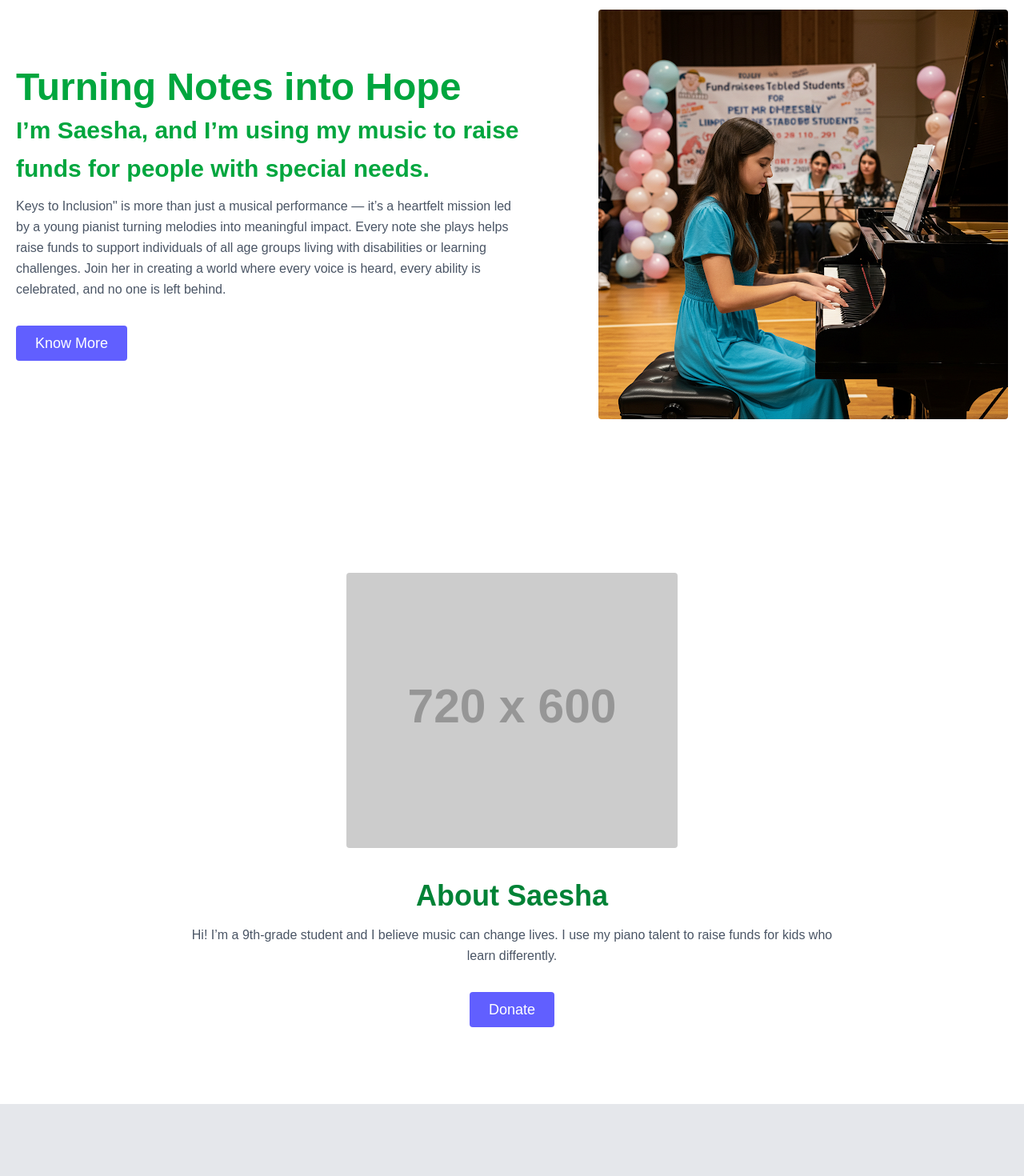
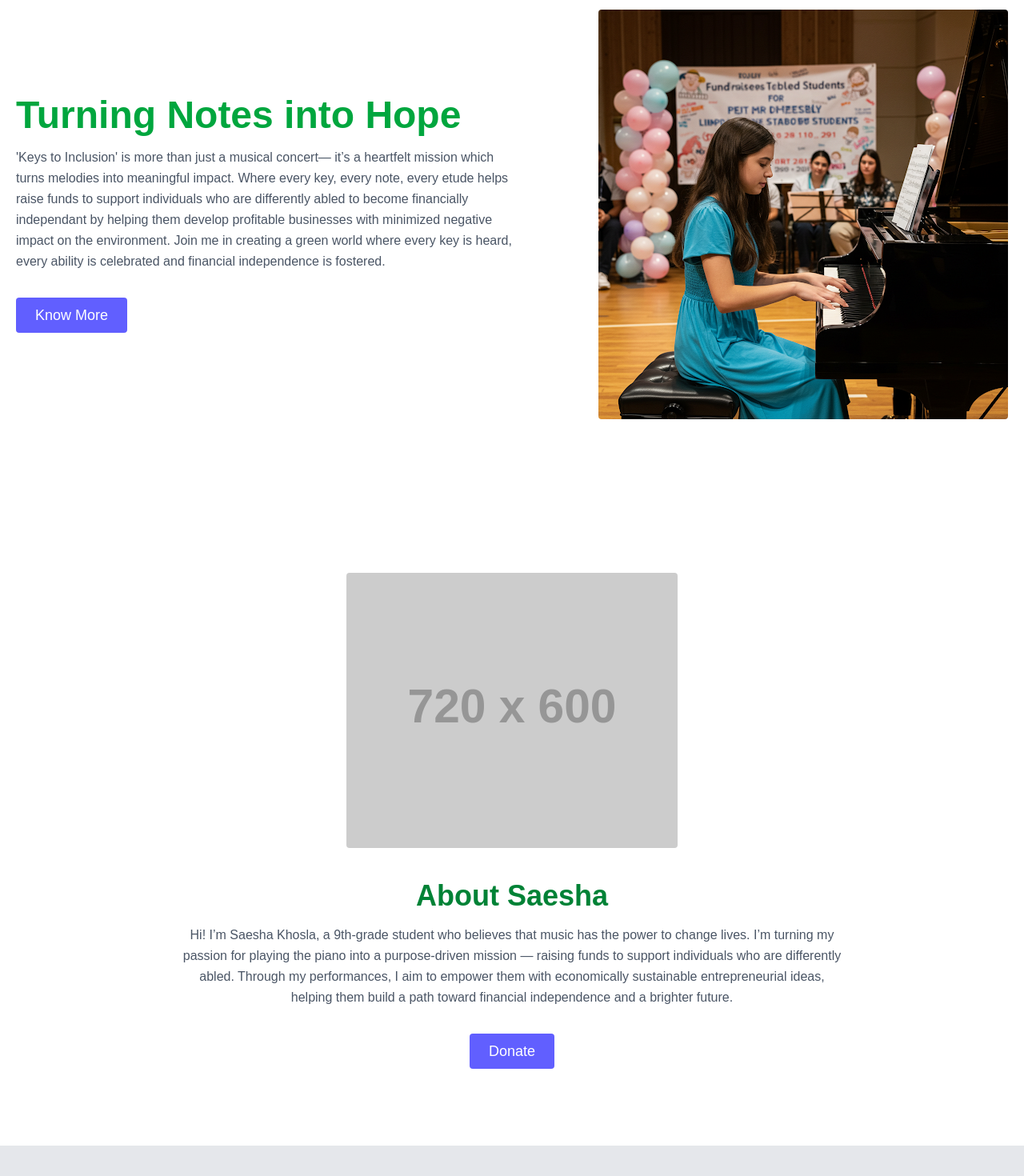
Before and after one commit to Vab31/kif, a Next.js app: page / in a window 1280 px wide. Shown: the part 988-2458 px from the top of the page at 80% size. Built offline with nearby package versions, Linux system fonts and the light colour scheme.

Commit message:
content chnge

```diff
--- a/src/app/component/hero.js
+++ b/src/app/component/hero.js
@@ -6,9 +6,9 @@ export default function Hero() {
     <div class="container mx-auto flex px-5 py-24 md:flex-row flex-col items-center">
       <div class="lg:flex-grow md:w-1/2 lg:pr-24 md:pr-16 flex flex-col md:items-start md:text-left mb-16 md:mb-0 items-center text-center">
         <h1 class="title-font sm:text-5xl text-3xl mb-4 font-extrabold text-green-600">Turning Notes into Hope
-          <br class="hidden lg:inline-block"/><span className='sm:text-3xl text-xl'> I’m Saesha, and I’m using my music to raise funds for people with special needs.</span>
+          {/* <br class="hidden lg:inline-block"/><span className='sm:text-3xl text-xl'> I’m Saesha Khosla and I’m turning my love for playing the Piano to raise funds for individuals who are differently abled and empower them to be financially independent with economically sustainable entrepreneurial ideas.</span> */}
         </h1>
-        <p class="mb-8 leading-relaxed">Keys to Inclusion" is more than just a musical performance — it’s a heartfelt mission led by a young pianist turning melodies into meaningful impact. Every note she plays helps raise funds to support individuals of all age groups living with disabilities or learning challenges. Join her in creating a world where every voice is heard, every ability is celebrated, and no one is left behind.</p>
+        <p class="mb-8 leading-relaxed">'Keys to Inclusion' is more than just a musical concert— it’s a heartfelt mission which turns melodies into meaningful impact. Where every key, every note, every etude helps raise funds to support individuals who are differently abled to become financially independant by helping them develop profitable businesses with minimized negative impact on the environment. Join me in creating a green world where every key is heard, every ability is celebrated and financial independence is fostered.</p>
         <div class="flex justify-center">
           <a href='/us'>
           <button class="inline-flex text-white bg-indigo-500 border-0 py-2 px-6 focus:outline-none hover:bg-indigo-600 rounded text-lg">Know More</button>
--- a/src/app/component/nav.js
+++ b/src/app/component/nav.js
@@ -11,7 +11,7 @@ export default function Nav() {
             <img
               src="/images/logo.png"
               alt="Logo"
-              className="w-20 h-10 sm:w-24 sm:h-5 md:w-28 md:h-14 lg:w-32 lg:h-16 object-contain"
+              className="w-28 h-15 sm:w-32 sm:h-10 md:w-28 md:h-20 lg:w-32 lg:h-16 object-contain"
             />
           </a>
 
--- a/src/app/component/saesha.js
+++ b/src/app/component/saesha.js
@@ -8,7 +8,7 @@ export default function Saesha() {
     <img className="lg:w-2/6 md:w-3/6 w-5/6 mb-10 object-cover object-center rounded" alt="hero" src="https://dummyimage.com/720x600"/>
     <div className="text-center lg:w-2/3 w-full">
       <h1 className="title-font sm:text-4xl text-3xl mb-4 font-bold text-green-700">About Saesha</h1>
-      <p className="mb-8 leading-relaxed">Hi! I’m a 9th-grade student and I believe music can change lives. I use my piano talent to raise funds for kids who learn differently.</p>
+      <p className="mb-8 leading-relaxed">Hi! I’m Saesha Khosla, a 9th-grade student who believes that music has the power to change lives. I’m turning my passion for playing the piano into a purpose-driven mission — raising funds to support individuals who are differently abled. Through my performances, I aim to empower them with economically sustainable entrepreneurial ideas, helping them build a path toward financial independence and a brighter future.</p>
       <div className="flex justify-center">
         <button className="inline-flex text-white bg-indigo-500 border-0 py-2 px-6 focus:outline-none hover:bg-indigo-600 rounded text-lg">Donate</button>
       </div>
--- a/src/app/component/slider.js
+++ b/src/app/component/slider.js
@@ -9,9 +9,10 @@ import { Autoplay } from 'swiper/modules';
 
 const HeroSlider = () => {
   const slides = [
+    { src: '/images/slider3.jpeg', text: 'Raising Hope Through Every Piano Melody' },
     { src: '/images/slider1.jpeg', text: 'Playing for a Purpose: Empowering the Differently-Abled' },
     { src: '/images/slider2.jpeg', text: 'The Keys to Inclusion Begin with a Single Note' },
-    { src: '/images/slider3.jpeg', text: 'Raising Hope Through Every Piano Melody' },
+
 
   ];
 
```
Also changed, not shown: public/images/logo.png.
